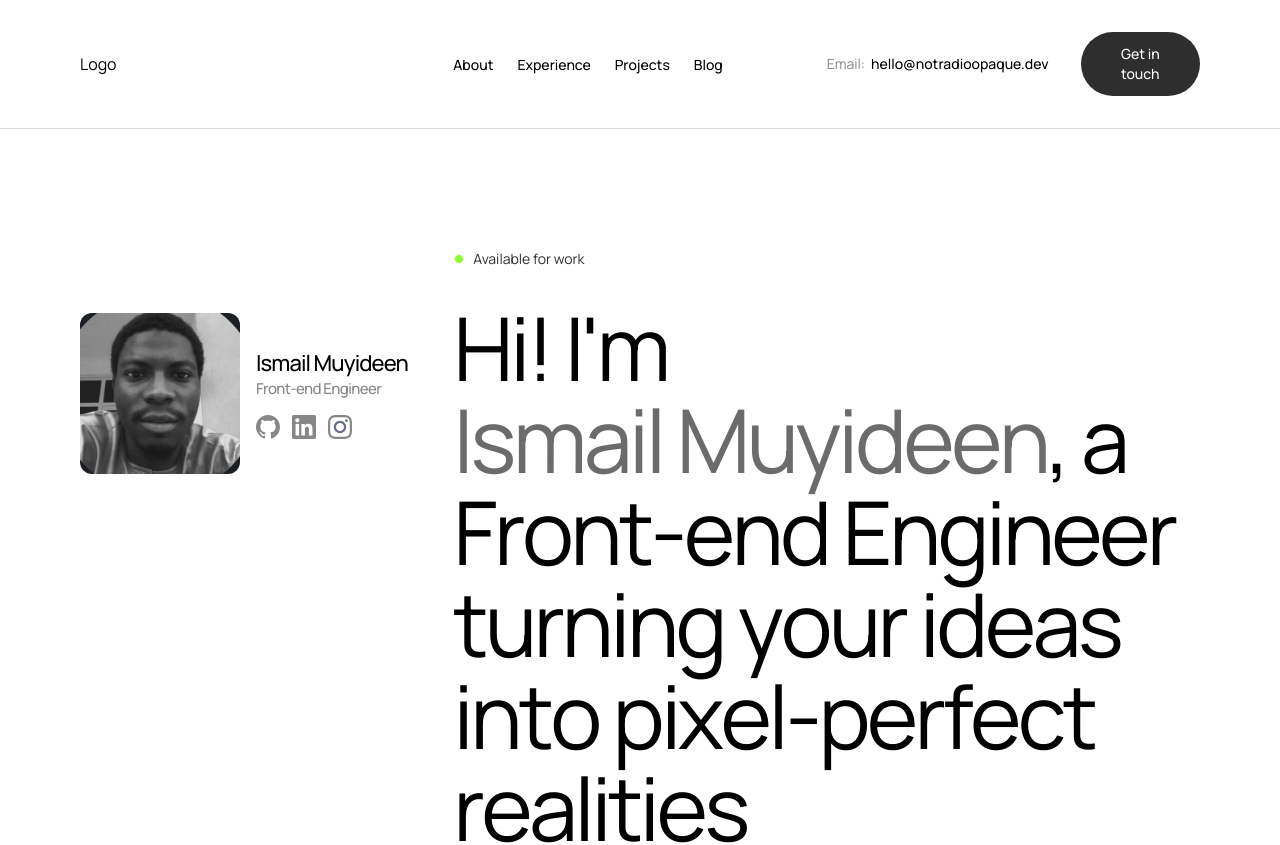
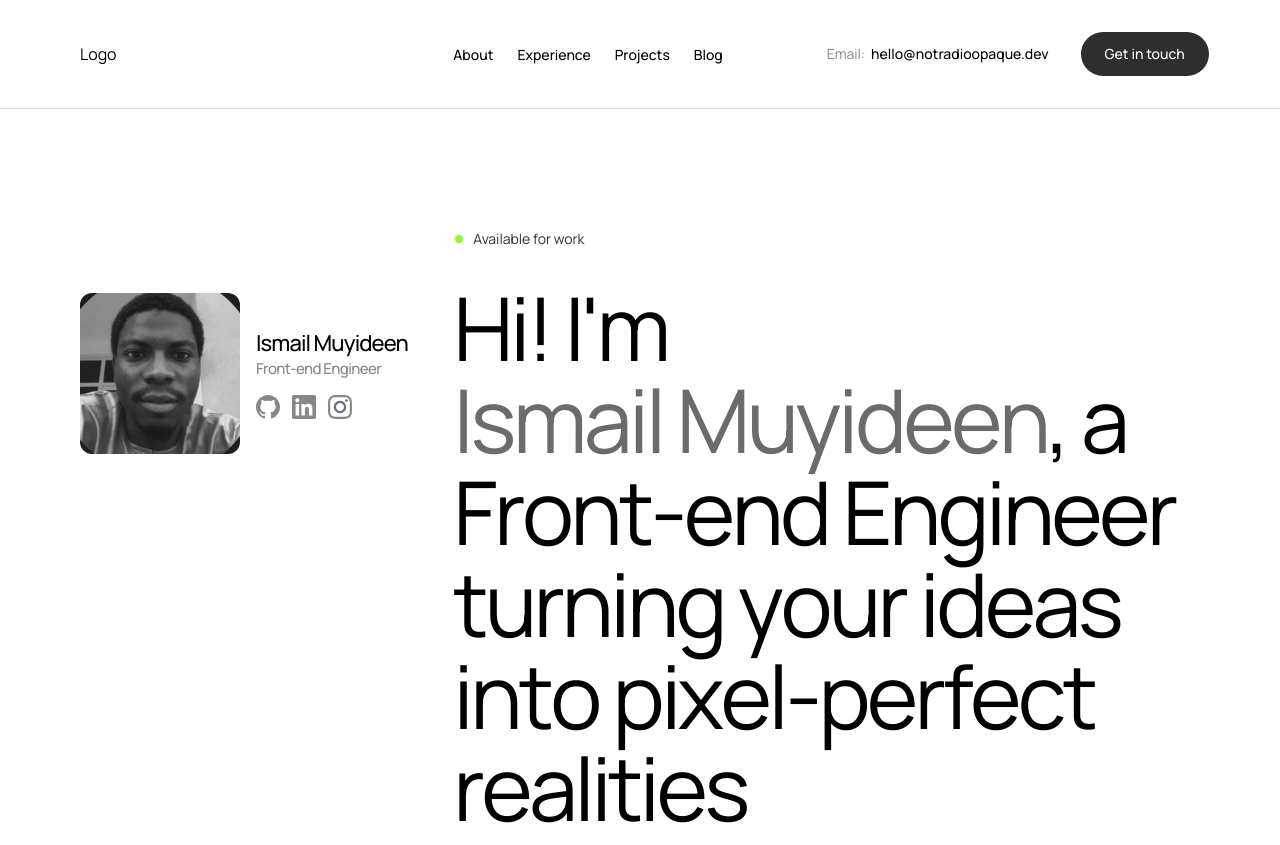
Before and after one commit to notRadioOpaque/heyismail.xyz, a SvelteKit app: page / in a window 1280 px wide. Shown: the top 845 px of the page. Built offline with nearby package versions, Linux system fonts and the light colour scheme.

Commit message:
Updated Button.svelte to prevent text wrapping by adding the 'whitespace-nowrap' class, and modified Header.svelte to wrap the Button component in a div for better layout control.

```diff
--- a/src/lib/components/Button.svelte
+++ b/src/lib/components/Button.svelte
@@ -4,7 +4,7 @@
 
 <button
 	onclick={action}
-	class="bg-btn-bg hover:text-primary-text hover:bg-btn-hover-bg cursor-pointer rounded-full px-6 py-3 text-sm font-medium text-white transition-colors duration-300 ease-in-out"
+	class="bg-btn-bg hover:text-primary-text hover:bg-btn-hover-bg cursor-pointer rounded-full px-6 py-3 text-sm font-medium whitespace-nowrap text-white transition-colors duration-300 ease-in-out"
 >
 	{label}
 </button>
--- a/src/routes/Header.svelte
+++ b/src/routes/Header.svelte
@@ -56,7 +56,9 @@
 				>
 			</div>
 
-			<Button label="Get in touch" action={() => {}} />
+			<div class="min-w-[120px] flex-shrink-0">
+				<Button label="Get in touch" action={() => {}} />
+			</div>
 		</div>
 
 		<div class="flex items-center justify-center xl:hidden">
```
